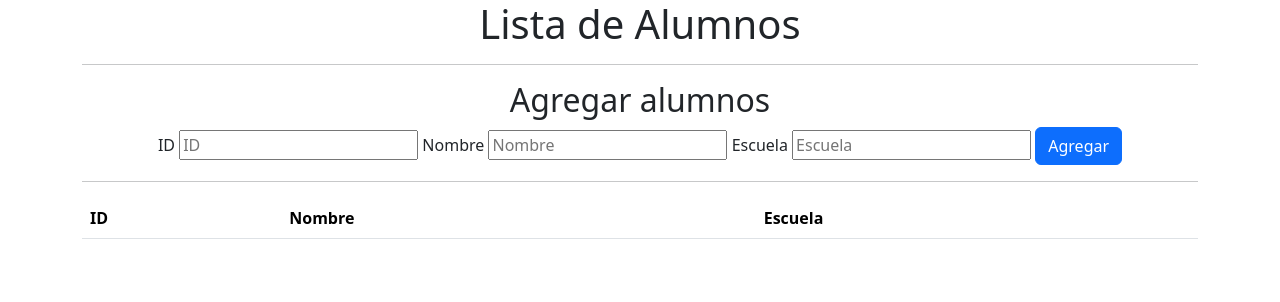
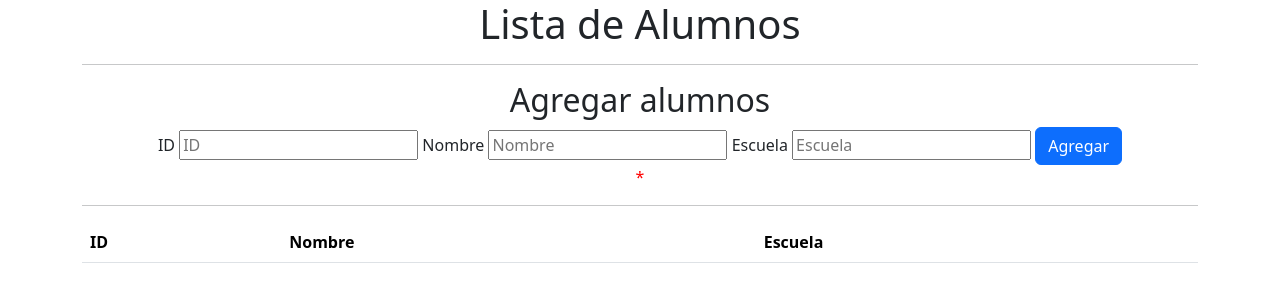
Before and after one commit to charloek/TecApps_jcr, a plain HTML site: page html/listaAlumnos.html in a window 1280 px wide. Drawn offline with nearby package versions, Linux system fonts and the light colour scheme.

Commit message:
se realizo la funcion mostrar error

```diff
--- a/html/listaAlumnos.html
+++ b/html/listaAlumnos.html
@@ -33,7 +33,8 @@
                 <button id="btnAgregar" class="btn btn-primary">Agregar</button>
             </center>
             <!--mostrar el error-->
-            <p id="pError" style="color: red; text-align: center;"></p>
+            <p id="pError" style="color: red; text-align: center;">*</p>
+
         </section>
         <hr>
 
```
